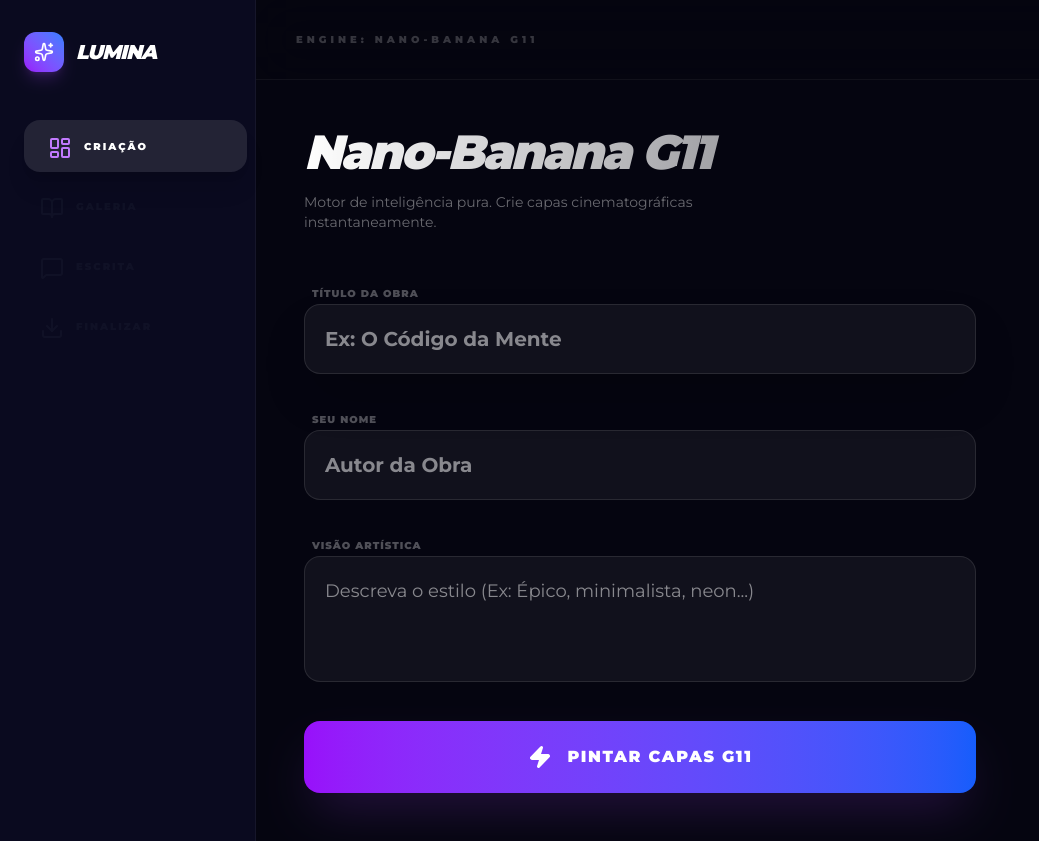
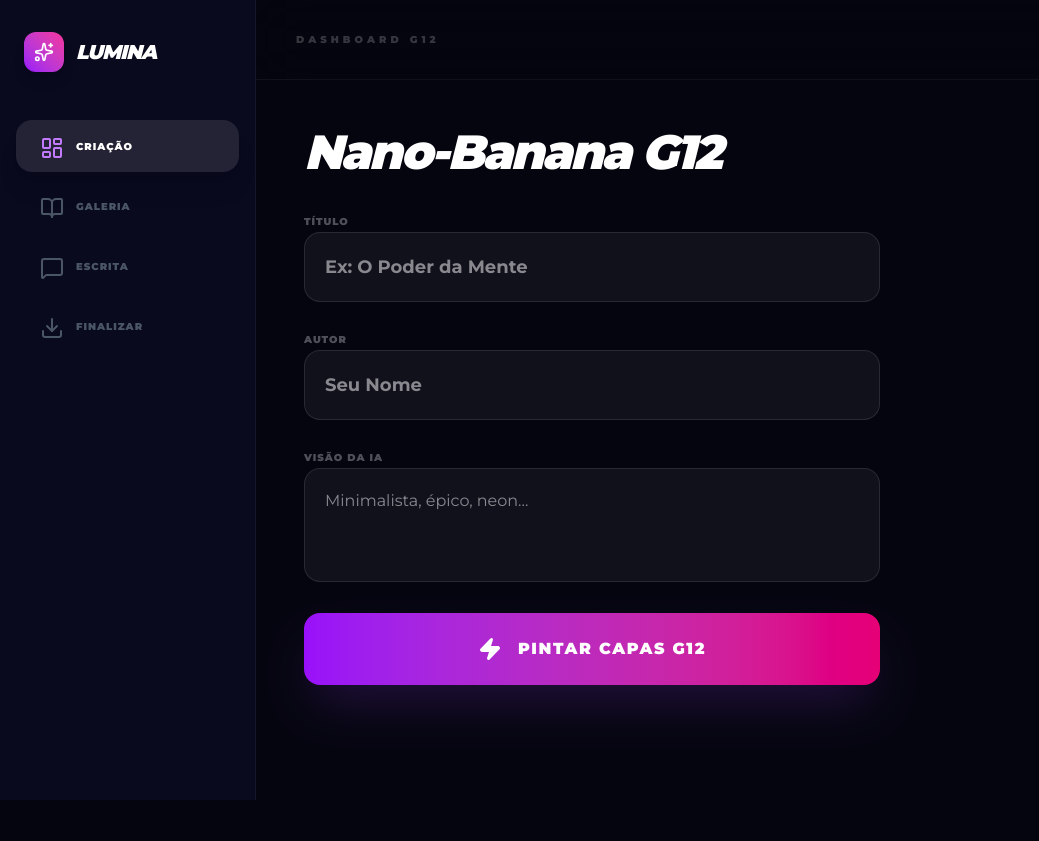
Before and after one commit to cerinowski/luminabook, a Next.js app: page / in a window 1280 px wide. Shown: the whole page, without its empty margins (0-1039 px from the left). After the commit the page ends 800 px from the top, so only its background shows below. Built offline with nearby package versions, Linux system fonts and the light colour scheme.

Commit message:
feat(image-gen): Nano-Banana G12 (Unstoppable Proxy + Base64 Emergency)

```diff
--- a/src/app/page.tsx
+++ b/src/app/page.tsx
@@ -32,44 +32,66 @@ export default function Home() {
         setActiveTab('gallery');
         setVariations([]);
         setVariationsStatus(['loading', 'loading', 'loading', 'loading']);
-        addLog(`Nano-Banana G11 Real-World Start...`);
+        addLog(`Nano-Banana G12 Unstoppable Start...`);
 
         try {
             const themeRes = await fetch('/api/generate-cover-theme', {
-                method: 'POST',
-                headers: { 'Content-Type': 'application/json' },
+                method: 'POST', headers: { 'Content-Type': 'application/json' },
                 body: JSON.stringify({ title, description }),
             });
             const theme = await themeRes.json();
             setApprovedTheme(theme);
 
             for (let i = 0; i < 4; i++) {
-                addLog(`Iniciando Estilo ${i + 1}...`);
-                // PROMPT ULTRA OTMIZADO PARA O NANO-BANANA
-                const artPrompt = `Book cover art, cinematic 3d typography reading "${title.toUpperCase()}". Author "${author.toUpperCase()}". ${theme.image_generation_prompt}. High-end publication quality, 8k.`;
+                addLog(`Desenhando Capa ${i + 1}...`);
+                const artPrompt = `Professional book cover art, cinematic 3d text "${title.toUpperCase()}". Author "${author.toUpperCase()}". ${theme.image_generation_prompt}. 8k photorealistic.`;
 
                 try {
                     // TENTATIVA 1: SERVIDOR (ELITE BASE64)
                     const res = await fetch('/api/generate-cover', {
-                        method: 'POST',
-                        headers: { 'Content-Type': 'application/json' },
+                        method: 'POST', headers: { 'Content-Type': 'application/json' },
                         body: JSON.stringify({ prompt: artPrompt })
                     });
                     const data = await res.json();
-
                     if (data.base64 && !data.error) {
                         addLog(`${data.engine || 'Engine'} OK`);
-                        updateVariation(i, data.base64, 'done');
-                        continue;
+                        updateVariation(i, data.base64, 'done'); continue;
                     }
-                } catch (e) { }
+                    throw new Error("Server Fail");
+                } catch (e) {
+                    // TENTATIVA 2: PROXY RE-ENTRY (UNWAVERING BASE64)
+                    // Usamos o /api/proxy-image para buscar o Pollinations e garantir Base64 no browser
+                    addLog(`V${i + 1}: Buscando via Ultra-Proxy...`);
+                    try {
+                        const seed = Math.floor(Math.random() * 999999);
+                        const pollUrl = `https://pollinations.ai/p/${encodeURIComponent(artPrompt.substring(0, 500))}?width=800&height=1200&seed=${seed}&model=flux&nologo=true`;
 
-                // TENTATIVA 2: BROWSER DIRECT (THE UNBREAKABLE PATH)
-                // Se o servidor falhou, entregamos o link direto. O browser cuida do resto.
-                addLog(`V${i + 1}: Usando Nano-Direct (Browser)...`);
-                const seed = Math.floor(Math.random() * 999999);
-                const directUrl = `https://pollinations.ai/p/${encodeURIComponent(artPrompt)}?width=800&height=1200&seed=${seed}&model=flux&nologo=true`;
-                updateVariation(i, directUrl, 'done');
+                        const proxyRes = await fetch('/api/proxy-image', {
+                            method: 'POST', headers: { 'Content-Type': 'application/json' },
+                            body: JSON.stringify({ url: pollUrl })
+                        });
+                        const proxyData = await proxyRes.json();
+                        if (proxyData.base64) {
+                            addLog(`V${i + 1}: Sucesso via Nano-Proxy`);
+                            updateVariation(i, proxyData.base64, 'done'); continue;
+                        }
+                    } catch (err) { }
+
+                    // FALLBACK FINAL: GRADIENTE (SÓ EM CASO DE APOCALIPSE)
+                    addLog(`V${i + 1}: Usando Estilo Clássico`);
+                    const canvas = document.createElement('canvas');
+                    canvas.width = 800; canvas.height = 1200;
+                    const ctx = canvas.getContext('2d');
+                    if (ctx) {
+                        const g = ctx.createLinearGradient(0, 0, 800, 1200);
+                        g.addColorStop(0, theme.primary_color || '#1a1830');
+                        g.addColorStop(1, theme.secondary_color || '#000000');
+                        ctx.fillStyle = g; ctx.fillRect(0, 0, 800, 1200);
+                        ctx.fillStyle = '#fff'; ctx.font = "bold 60px Montserrat"; ctx.textAlign = 'center';
+                        ctx.fillText(title.toUpperCase(), 400, 600);
+                        updateVariation(i, canvas.toDataURL('image/jpeg'), 'done');
+                    }
+                }
             }
         } catch (e) { addLog("Erro Crítico."); }
         finally { setIsLoading(false); }
@@ -86,8 +108,7 @@ export default function Home() {
         addLog("Compilando eBook...");
         try {
             const res = await fetch('/api/generate-ebook', {
-                method: 'POST',
-                headers: { 'Content-Type': 'application/json' },
+                method: 'POST', headers: { 'Content-Type': 'application/json' },
                 body: JSON.stringify({ content, approvedTitle: title, approvedTheme, approvedAuthor: author, description }),
             });
             const data = await res.json();
@@ -100,40 +121,21 @@ export default function Home() {
         if (!generatedEbook || !selectedCover) return;
         setIsLoading(true);
         const doc = new jsPDF();
-
-        let finalImage = selectedCover;
-        if (selectedCover.startsWith('http')) {
-            addLog("Processando capa para PDF...");
-            try {
-                // Proxy fallback para download do PDF (evita CORS total no PDF)
-                const res = await fetch('/api/proxy-image', {
-                    method: 'POST',
-                    headers: { 'Content-Type': 'application/json' },
-                    body: JSON.stringify({ url: selectedCover })
-                });
-                const data = await res.json();
-                if (data.base64) finalImage = data.base64;
-            } catch (e) { addLog("Aviso: Baixando capa em baixa resolução."); }
-        }
-
-        doc.addImage(finalImage, 'JPEG', 0, 0, 210, 297, undefined, 'FAST');
+        doc.addImage(selectedCover, 'JPEG', 0, 0, 210, 297, undefined, 'FAST');
         doc.save(`${title.replace(/\s/g, '_')}.pdf`);
         setIsLoading(false);
     };
 
     return (
-        <main className="min-h-screen bg-[#050510] text-white selection:bg-purple-500/30">
-            <style jsx global>{` @import url('${GOOGLE_FONTS_URL}'); body { background: #050510; font-family: 'Montserrat', sans-serif; overflow-x: hidden; } `}</style>
+        <main className="min-h-screen bg-[#050510] text-white">
+            <style jsx global>{` @import url('${GOOGLE_FONTS_URL}'); body { background: #050510; font-family: 'Montserrat', sans-serif; } `}</style>
 
             <div className="flex min-h-screen">
-                <aside className="w-20 md:w-64 bg-[#0a0a1f] border-r border-white/5 flex flex-col py-8 z-50">
+                <aside className="w-20 md:w-64 bg-[#0a0a1f] border-r border-white/5 flex flex-col py-8">
                     <div className="px-6 mb-12 flex items-center gap-3">
-                        <div className="w-10 h-10 bg-gradient-to-tr from-purple-600 to-blue-500 rounded-xl flex items-center justify-center shadow-lg shadow-purple-500/20">
-                            <Sparkles className="w-5 h-5 text-white" />
-                        </div>
+                        <div className="w-10 h-10 bg-gradient-to-tr from-purple-600 to-pink-500 rounded-xl flex items-center justify-center shadow-lg"><Sparkles className="w-5 h-5 text-white" /></div>
                         <span className="hidden md:inline font-black text-xl italic tracking-tighter">LUMINA</span>
                     </div>
-
                     <nav className="flex-1 px-4 space-y-2">
                         <TabButton icon={<LayoutDashboard />} label="Criação" active={activeTab === 'config'} onClick={() => setActiveTab('config')} />
                         <TabButton icon={<BookOpen />} label="Galeria" active={activeTab === 'gallery'} onClick={() => variations.length > 0 && setActiveTab('gallery')} disabled={variations.length === 0 && !isLoading} />
@@ -144,92 +146,79 @@ export default function Home() {
 
                 <section className="flex-1 flex flex-col">
                     <header className="h-20 border-b border-white/5 flex items-center justify-between px-10 bg-[#050510]/80 backdrop-blur-xl sticky top-0 z-40">
-                        <span className="text-[10px] font-black uppercase tracking-[4px] text-white/20">Engine: Nano-Banana G11</span>
+                        <span className="text-[10px] font-black uppercase tracking-[4px] text-white/20">Dashboard G12</span>
                         {selectedCover && activeTab !== 'export' && (
-                            <button onClick={handleCreateEbook} className="bg-white text-black px-6 py-2 rounded-full text-[10px] font-black uppercase tracking-widest hover:bg-purple-200 transition-all">Gerar E-Book</button>
+                            <button onClick={handleCreateEbook} className="bg-white text-black px-6 py-2 rounded-full text-[10px] font-black uppercase tracking-widest hover:bg-purple-200 transition-all">Gerar Preview</button>
                         )}
                     </header>
 
                     <div className="flex-1 p-6 md:p-12">
                         <AnimatePresence mode="wait">
                             {activeTab === 'config' && (
-                                <motion.div key="config" initial={{ opacity: 0, y: 20 }} animate={{ opacity: 1, y: 0 }} exit={{ opacity: 0, y: -20 }} className="max-w-2xl">
-                                    <h1 className="text-5xl font-black tracking-tighter mb-4 bg-gradient-to-r from-white to-white/40 bg-clip-text text-transparent italic">Nano-Banana G11</h1>
-                                    <p className="text-white/40 mb-12 text-sm max-w-md font-medium">Motor de inteligência pura. Crie capas cinematográficas instantaneamente.</p>
-
-                                    <div className="space-y-8">
+                                <motion.div key="config" initial={{ opacity: 0, y: 10 }} animate={{ opacity: 1, y: 0 }} exit={{ opacity: 0, y: -10 }} className="max-w-xl space-y-8">
+                                    <h1 className="text-5xl font-black italic tracking-tighter">Nano-Banana G12</h1>
+                                    <div className="space-y-6">
                                         <div className="space-y-2">
-                                            <label className="text-[10px] font-black uppercase tracking-widest text-white/30 ml-2">Título da Obra</label>
-                                            <input value={title} onChange={e => setTitle(e.target.value)} placeholder="Ex: O Código da Mente" className="w-full bg-white/5 border border-white/10 rounded-2xl p-5 text-xl font-bold focus:border-purple-500 transition-all outline-none shadow-2xl" />
+                                            <label className="text-[10px] font-black uppercase tracking-widest text-white/30">Título</label>
+                                            <input value={title} onChange={e => setTitle(e.target.value)} placeholder="Ex: O Poder da Mente" className="w-full bg-white/5 border border-white/10 rounded-2xl p-5 text-lg font-bold outline-none focus:border-purple-500" />
                                         </div>
                                         <div className="space-y-2">
-                                            <label className="text-[10px] font-black uppercase tracking-widest text-white/30 ml-2">Seu Nome</label>
-                                            <input value={author} onChange={e => setAuthor(e.target.value)} placeholder="Autor da Obra" className="w-full bg-white/5 border border-white/10 rounded-2xl p-5 text-xl font-bold focus:border-purple-500 transition-all outline-none" />
+                                            <label className="text-[10px] font-black uppercase tracking-widest text-white/30">Autor</label>
+                                            <input value={author} onChange={e => setAuthor(e.target.value)} placeholder="Seu Nome" className="w-full bg-white/5 border border-white/10 rounded-2xl p-5 text-lg font-bold outline-none focus:border-purple-500" />
                                         </div>
                                         <div className="space-y-2">
-                                            <label className="text-[10px] font-black uppercase tracking-widest text-white/30 ml-2">Visão Artística</label>
-                                            <textarea value={description} onChange={e => setDescription(e.target.value)} placeholder="Descreva o estilo (Ex: Épico, minimalista, neon...)" rows={3} className="w-full bg-white/5 border border-white/10 rounded-2xl p-5 text-lg font-medium focus:border-purple-500 transition-all outline-none resize-none" />
+                                            <label className="text-[10px] font-black uppercase tracking-widest text-white/30">Visão da IA</label>
+                                            <textarea value={description} onChange={e => setDescription(e.target.value)} placeholder="Minimalista, épico, neon..." rows={3} className="w-full bg-white/5 border border-white/10 rounded-2xl p-5 text-base font-medium outline-none focus:border-purple-500 resize-none" />
                                         </div>
-                                        <button onClick={handleGenerateVariations} disabled={isLoading || !title} className="w-full py-6 bg-gradient-to-r from-purple-600 to-blue-600 text-white font-black uppercase tracking-widest rounded-2xl hover:scale-[1.02] active:scale-95 transition-all flex items-center justify-center gap-4 shadow-2xl shadow-purple-500/20">
-                                            {isLoading ? <Loader2 className="animate-spin" /> : <Zap className="w-6 h-6 fill-current" />} PINTAR CAPAS G11
+                                        <button onClick={handleGenerateVariations} disabled={isLoading || !title} className="w-full py-6 bg-gradient-to-r from-purple-600 to-pink-600 text-white font-black uppercase tracking-widest rounded-2xl hover:scale-105 transition-all flex items-center justify-center gap-4 shadow-2xl shadow-purple-500/20">
+                                            {isLoading ? <Loader2 className="animate-spin" /> : <Zap className="w-6 h-6 fill-current" />} PINTAR CAPAS G12
                                         </button>
                                     </div>
                                 </motion.div>
                             )}
 
                             {activeTab === 'gallery' && (
-                                <motion.div key="gallery" initial={{ opacity: 0 }} animate={{ opacity: 1 }} className="space-y-8">
-                                    <div className="grid grid-cols-1 sm:grid-cols-2 lg:grid-cols-4 gap-8">
+                                <motion.div key="gallery" initial={{ opacity: 0 }} animate={{ opacity: 1 }} className="grid grid-cols-1 sm:grid-cols-2 lg:grid-cols-4 gap-8">
                                     {variationsStatus.map((status, i) => (
-                                            <div key={i} className={`relative aspect-[2/3] rounded-3xl overflow-hidden border-2 transition-all group ${status === 'loading' ? 'bg-white/5 animate-pulse border-white/10 flex flex-col items-center justify-center gap-4' : (selectedCover === variations[i] ? 'border-purple-500 shadow-2xl scale-105' : 'border-white/5 hover:border-white/20')}`}>
+                                        <div key={i} className={`relative aspect-[2/3] rounded-3xl overflow-hidden border-2 transition-all ${status === 'loading' ? 'bg-white/5 animate-pulse border-white/10 flex flex-col items-center justify-center gap-4' : (selectedCover === variations[i] ? 'border-purple-500 shadow-2xl scale-105' : 'border-white/5 hover:border-white/20')}`}>
                                             {status === 'loading' ? (
-                                                    <>
-                                                        <RefreshCw className="w-8 h-8 animate-spin text-purple-500/40" />
-                                                        <span className="text-[10px] font-black uppercase tracking-widest text-white/20">V{i + 1}: Desenhando...</span>
-                                                    </>
+                                                <><RefreshCw className="w-8 h-8 animate-spin text-purple-500/40" /><span className="text-[10px] font-black uppercase tracking-widest text-white/20">Pintando V{i + 1}...</span></>
                                             ) : (
-                                                    <motion.img
-                                                        initial={{ opacity: 0 }} animate={{ opacity: 1 }}
-                                                        src={variations[i]}
-                                                        onClick={() => { setSelectedCover(variations[i]); setActiveTab('editorial'); }}
-                                                        className="w-full h-full object-cover cursor-pointer transition-transform duration-700 group-hover:scale-110"
-                                                    />
+                                                <img src={variations[i]} onClick={() => { setSelectedCover(variations[i]); setActiveTab('editorial'); }} className="w-full h-full object-cover cursor-pointer" alt={`Estilo ${i + 1}`} />
                                             )}
-                                                <div className="absolute top-4 left-4 bg-black/40 backdrop-blur-md px-3 py-1 rounded-full text-[8px] font-black uppercase tracking-widest border border-white/10">Estilo {i + 1}</div>
                                         </div>
                                     ))}
-                                    </div>
                                 </motion.div>
                             )}
 
                             {activeTab === 'editorial' && (
                                 <motion.div key="editorial" initial={{ opacity: 0 }} animate={{ opacity: 1 }} className="flex flex-col lg:flex-row gap-12">
                                     <div className="flex-1 space-y-6">
-                                        <h3 className="text-4xl font-black tracking-tighter italic">Projeto Editorial</h3>
-                                        <textarea value={content} onChange={e => setContent(e.target.value)} placeholder="Comece a escrever sua história aqui..." className="w-full bg-white/5 border border-white/10 rounded-[40px] p-10 text-white/90 text-lg leading-relaxed min-h-[600px] outline-none focus:border-purple-500/40 transition-all shadow-inner custom-scrollbar" />
+                                        <h3 className="text-4xl font-black tracking-tighter italic">Escrita</h3>
+                                        <textarea value={content} onChange={e => setContent(e.target.value)} placeholder="Escreva aqui..." className="w-full bg-white/5 border border-white/10 rounded-[40px] p-10 text-white leading-relaxed min-h-[600px] outline-none focus:border-purple-500/20" />
                                     </div>
-                                    <div className="w-full lg:w-[350px] space-y-8">
-                                        <div className="aspect-[2/3] rounded-3xl overflow-hidden shadow-[0_30px_60px_-15px_rgba(100,0,255,0.3)] border border-white/10 bg-black">
+                                    <div className="w-full lg:w-[320px] sticky top-0 space-y-6 bg-white/5 p-6 rounded-3xl border border-white/10">
+                                        <div className="aspect-[2/3] rounded-2xl overflow-hidden shadow-2xl bg-black border border-white/10">
                                             {selectedCover && <img src={selectedCover} className="w-full h-full object-cover" />}
                                         </div>
-                                        <button onClick={() => setActiveTab('gallery')} className="w-full py-4 bg-white/5 border border-white/10 rounded-2xl text-[10px] font-black uppercase tracking-widest hover:bg-white/10 transition-all">Alterar Design</button>
+                                        <button onClick={() => setActiveTab('gallery')} className="w-full py-4 bg-white/5 border border-white/10 rounded-2xl text-[10px] font-black uppercase tracking-widest">Trocar Capa</button>
                                     </div>
                                 </motion.div>
                             )}
 
                             {activeTab === 'export' && (
-                                <motion.div key="export" initial={{ opacity: 0 }} animate={{ opacity: 1 }} className="flex flex-col items-center justify-center py-24 text-center space-y-8">
+                                <motion.div key="export" initial={{ opacity: 0 }} animate={{ opacity: 1 }} className="flex flex-col items-center justify-center py-32 text-center space-y-8">
                                     <div className="w-24 h-24 bg-green-500/10 rounded-full flex items-center justify-center shadow-[0_0_50px_rgba(34,197,94,0.3)]"><CheckCircle2 className="w-12 h-12 text-green-500" /></div>
-                                    <h2 className="text-5xl font-black tracking-tighter">Sua obra está pronta!</h2>
-                                    <button onClick={downloadPDF} className="bg-white text-black px-12 py-6 rounded-3xl font-black uppercase shadow-2xl hover:scale-105 active:scale-95 transition-all flex items-center gap-4 text-sm"><FileDown className="w-6 h-6" /> BAIXAR E-BOOK HD</button>
+                                    <h2 className="text-5xl font-black tracking-tighter">eBook Finalizado!</h2>
+                                    <button onClick={downloadPDF} className="bg-white text-black px-12 py-6 rounded-3xl font-black uppercase text-sm flex items-center gap-4 hover:scale-110 transition-all"><FileDown className="w-6 h-6" /> BAIXAR PDF HD</button>
                                 </motion.div>
                             )}
                         </AnimatePresence>
                     </div>
 
                     {debugLogs.length > 0 && (
-                        <div className="fixed bottom-8 right-8 w-80 bg-black/90 backdrop-blur-2xl border border-white/10 p-6 rounded-[32px] flex flex-col gap-3 z-50 shadow-2xl">
-                            <span className="text-[10px] font-black tracking-[3px] text-white/20 uppercase border-b border-white/5 pb-2">G11 REAL-WORLD MONITOR</span>
+                        <div className="fixed bottom-8 right-8 w-80 bg-black/90 backdrop-blur-xl border border-white/10 p-6 rounded-[32px] flex flex-col gap-3 z-50 shadow-2xl">
+                            <span className="text-[10px] font-black tracking-[3px] text-white/20 uppercase">G12 UNSTOPPABLE MONITOR</span>
                             <div className="space-y-2">
                                 {debugLogs.map((l, i) => <div key={i} className="text-[10px] font-medium text-white/50 font-mono flex gap-3"><span className="text-purple-500 font-bold">●</span> {l}</div>)}
                             </div>
@@ -243,9 +232,9 @@ export default function Home() {
 
 function TabButton({ icon, label, active, onClick, disabled }: any) {
     return (
-        <button disabled={disabled} onClick={onClick} className={`flex items-center gap-4 py-4 px-6 rounded-2xl transition-all w-full text-left group ${active ? 'bg-white/10 text-white shadow-xl translate-x-2 font-black' : 'text-gray-600 hover:text-white hover:bg-white/5'} ${disabled ? 'opacity-10 cursor-not-allowed' : 'opacity-100'}`}>
-            <span className={`w-5 h-5 transition-colors ${active ? 'text-purple-400' : 'group-hover:text-purple-400'}`}>{icon}</span>
-            <span className="hidden md:inline text-[10px] uppercase font-black tracking-[2px]">{label}</span>
+        <button disabled={disabled} onClick={onClick} className={`flex items-center gap-4 py-4 px-6 rounded-2xl transition-all w-full text-left group ${active ? 'bg-white/10 text-white shadow-xl' : 'text-gray-600 hover:text-white hover:bg-white/5'}`}>
+            <span className={`w-5 h-5 ${active ? 'text-purple-400' : 'group-hover:text-purple-400'}`}>{icon}</span>
+            <span className="hidden md:inline text-[10px] uppercase font-black tracking-widest">{label}</span>
         </button>
     );
 }
```
Lines whose indentation alone changed are shown as unchanged.
